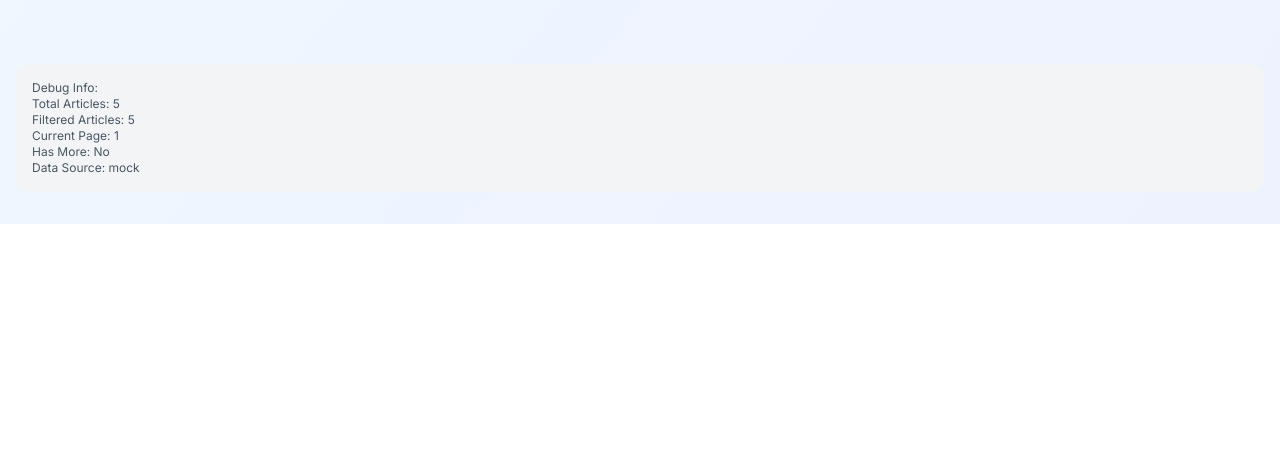
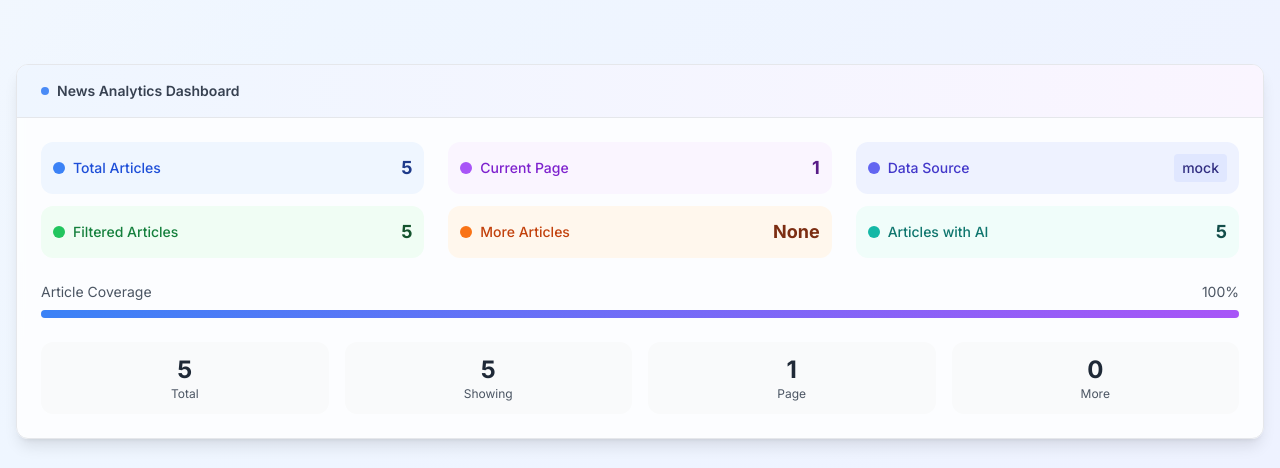
Before and after one commit to ssantoshhhhh/news, a Next.js app: page / in a window 1280 px wide. Shown: the part 1313-1781 px from the top of the page. Before the commit the page ends 1537 px from the top, so only its background shows below. Built offline with nearby package versions, Linux system fonts and the light colour scheme; no server answers.

Commit message:
news live data

```diff
--- a/app/page.tsx
+++ b/app/page.tsx
@@ -318,16 +318,124 @@ export default function HomePage() {
           />
         )}
 
-        {/* Debug Info */}
+        {/* Enhanced Debug Info */}
         {process.env.NODE_ENV === 'development' && (
-          <div className="mt-8 p-4 bg-gray-100 rounded-lg text-xs text-gray-600">
-            <p>Debug Info:</p>
-            <p>Total Articles: {articles.length}</p>
-            <p>Filtered Articles: {filteredArticles.length}</p>
-            <p>Current Page: {currentPage}</p>
-            <p>Has More: {hasMoreArticles ? 'Yes' : 'No'}</p>
-            <p>Data Source: {dataSource}</p>
-          </div>
+          <motion.div
+            initial={{ opacity: 0, y: 20 }}
+            animate={{ opacity: 1, y: 0 }}
+            transition={{ delay: 0.8 }}
+            className="mt-8"
+          >
+            <div className="bg-white/80 backdrop-blur-sm border border-gray-200 rounded-xl shadow-lg overflow-hidden">
+              <div className="bg-gradient-to-r from-blue-50 to-purple-50 px-6 py-4 border-b border-gray-200">
+                <div className="flex items-center gap-2">
+                  <div className="w-2 h-2 bg-blue-500 rounded-full animate-pulse"></div>
+                  <h3 className="text-sm font-semibold text-gray-700">News Analytics Dashboard</h3>
+                </div>
+              </div>
+
+              <div className="p-6">
+                <div className="grid grid-cols-1 md:grid-cols-2 lg:grid-cols-3 gap-6">
+                  {/* Article Statistics */}
+                  <div className="space-y-3">
+                    <div className="flex items-center justify-between p-3 bg-blue-50 rounded-lg">
+                      <div className="flex items-center gap-2">
+                        <div className="w-3 h-3 bg-blue-500 rounded-full"></div>
+                        <span className="text-sm font-medium text-blue-700">Total Articles</span>
+                      </div>
+                      <span className="text-lg font-bold text-blue-900">{articles.length}</span>
+                    </div>
+
+                    <div className="flex items-center justify-between p-3 bg-green-50 rounded-lg">
+                      <div className="flex items-center gap-2">
+                        <div className="w-3 h-3 bg-green-500 rounded-full"></div>
+                        <span className="text-sm font-medium text-green-700">Filtered Articles</span>
+                      </div>
+                      <span className="text-lg font-bold text-green-900">{filteredArticles.length}</span>
+                    </div>
+                  </div>
+
+                  {/* Pagination Info */}
+                  <div className="space-y-3">
+                    <div className="flex items-center justify-between p-3 bg-purple-50 rounded-lg">
+                      <div className="flex items-center gap-2">
+                        <div className="w-3 h-3 bg-purple-500 rounded-full"></div>
+                        <span className="text-sm font-medium text-purple-700">Current Page</span>
+                      </div>
+                      <span className="text-lg font-bold text-purple-900">{currentPage}</span>
+                    </div>
+
+                    <div className="flex items-center justify-between p-3 bg-orange-50 rounded-lg">
+                      <div className="flex items-center gap-2">
+                        <div className="w-3 h-3 bg-orange-500 rounded-full"></div>
+                        <span className="text-sm font-medium text-orange-700">More Articles</span>
+                      </div>
+                      <span className="text-lg font-bold text-orange-900">{hasMoreArticles ? 'Available' : 'None'}</span>
+                    </div>
+                  </div>
+
+                  {/* Data Source Info */}
+                  <div className="space-y-3">
+                    <div className="flex items-center justify-between p-3 bg-indigo-50 rounded-lg">
+                      <div className="flex items-center gap-2">
+                        <div className="w-3 h-3 bg-indigo-500 rounded-full"></div>
+                        <span className="text-sm font-medium text-indigo-700">Data Source</span>
+                      </div>
+                      <span className="text-sm font-medium text-indigo-900 bg-indigo-100 px-2 py-1 rounded">
+                        {dataSource}
+                      </span>
+                    </div>
+
+                    <div className="flex items-center justify-between p-3 bg-teal-50 rounded-lg">
+                      <div className="flex items-center gap-2">
+                        <div className="w-3 h-3 bg-teal-500 rounded-full"></div>
+                        <span className="text-sm font-medium text-teal-700">Articles with AI</span>
+                      </div>
+                      <span className="text-lg font-bold text-teal-900">
+                        {articles.filter(article => article.aiSummary).length}
+                      </span>
+                    </div>
+                  </div>
+                </div>
+
+                {/* Progress Bar */}
+                <div className="mt-6">
+                  <div className="flex items-center justify-between text-sm text-gray-600 mb-2">
+                    <span>Article Coverage</span>
+                    <span>{Math.round((filteredArticles.length / Math.max(articles.length, 1)) * 100)}%</span>
+                  </div>
+                  <div className="w-full bg-gray-200 rounded-full h-2">
+                    <motion.div
+                      className="bg-gradient-to-r from-blue-500 to-purple-500 h-2 rounded-full"
+                      initial={{ width: 0 }}
+                      animate={{ width: `${(filteredArticles.length / Math.max(articles.length, 1)) * 100}%` }}
+                      transition={{ duration: 0.8, delay: 1 }}
+                    />
+                  </div>
+                </div>
+
+                {/* Quick Stats */}
+                <div className="mt-6 grid grid-cols-2 md:grid-cols-4 gap-4 text-center">
+                  <div className="p-3 bg-gray-50 rounded-lg">
+                    <div className="text-2xl font-bold text-gray-800">{articles.length}</div>
+                    <div className="text-xs text-gray-600">Total</div>
+                  </div>
+                  <div className="p-3 bg-gray-50 rounded-lg">
+                    <div className="text-2xl font-bold text-gray-800">{filteredArticles.length}</div>
+                    <div className="text-xs text-gray-600">Showing</div>
+                  </div>
+                  <div className="p-3 bg-gray-50 rounded-lg">
+                    <div className="text-2xl font-bold text-gray-800">{currentPage}</div>
+                    <div className="text-xs text-gray-600">Page</div>
+                  </div>
+                  <div className="p-3 bg-gray-50 rounded-lg">
+                    <div className="text-2xl font-bold text-gray-800">{hasMoreArticles ? '∞' : '0'}</div>
+                    <div className="text-xs text-gray-600">More</div>
+                  </div>
+                </div>
+              </div>
+            </div>
+          </motion.div>
         )}
       </div>
     </div>
```
